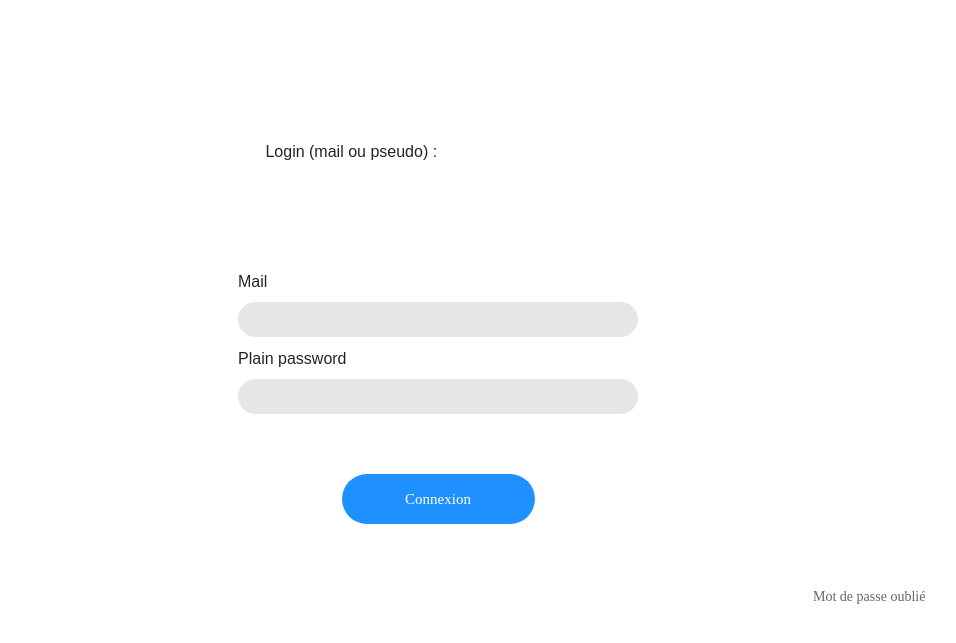
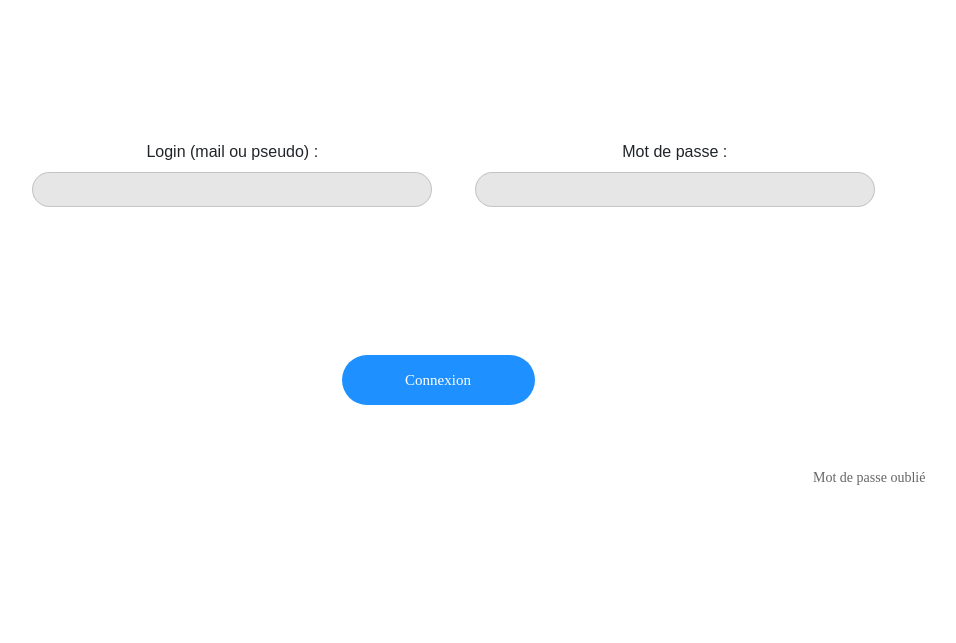
Before and after one commit to Thebault7/Sortie, a Symfony app: template templates/main/login.html.twig in a window 1280 px wide. Shown: the part 80-723 px from the top of the page, without its empty margins (202-1158 px from the left). Run offline with Twig, Linux system fonts and the light colour scheme; the template is opened without the code that fills it, so the values that code supplies are empty; form fields are guessed from the names that the template uses; some libraries are stand-ins or nearby versions; some web fonts are replaced.

Commit message:
vraie mise en page login

```diff
--- a/src/Controller/MainController.php
+++ b/src/Controller/MainController.php
@@ -26,13 +26,12 @@ class MainController extends Controller
         // last username entered by the user
         $lastUsername = $authenticationUtils->getLastUsername();
 
-        $loginForm = new Participant();
-        $form = $this->createForm(RegistrationFormType::class, $loginForm);
+//        $loginForm = new Participant();
+//        $form = $this->createForm(RegistrationFormType::class, $loginForm);
 
         return $this->render('main/login.html.twig', [
             'last_username' => $lastUsername,
             'error'         => $error,
-            'RegistrationForm' => $form->createView(),
         ]);
 
     }
--- a/templates/main/login.html.twig
+++ b/templates/main/login.html.twig
@@ -31,19 +31,18 @@ Connexion
 
             <div class="wrap-input1 validate-input">
                 <label for="login">Login (mail ou pseudo) :</label>
-                <input type="text" id="name" name="_username" value="{{ last_username}}"
-                       style="width: 200px;">
+                <input class="input1 form-control" type="text" id="name" name="_username" value="{{ last_username}}">
                 <span class="shadow-input1"></span>
             </div>
-        </div>
 
 
-{#                    <div class="wrap-input1 validate-input">#}
-{#                <label for="mdp">Mot de passe :</label>#}
-{#                <input type="password" id="name" name="_password">#}
-{#                        <span class="shadow-input1"></span>#}
-{#            </div>#}
 
+    <div class="wrap-input1 validate-input">
+                <label for="mdp">Mot de passe :</label>
+                <input class="input1 form-control" type="password" id="name" name="_password">
+                        <span class="shadow-input1"></span>
+            </div>
+    </div>
 
 
                     {#
@@ -52,23 +51,23 @@ Connexion
                         <input type="hidden" name="_target_path" value="/account"/>
                     #}
 
-                    {{ form_start(RegistrationForm, {label_attr: {class: 'contact1-form align-items-sm-center justify-content-center'}}) }}
+{#                    {{ form_start(RegistrationForm, {label_attr: {class: 'contact1-form align-items-sm-center justify-content-center'}}) }}#}
 
-                   <div class="wrap-input1 validate-input">
-                        {{ form_label(RegistrationForm.mail) }}
-                       {{ form_widget(RegistrationForm.mail, {'attr': {'class': 'input1'} }) }}
-                      {{ form_errors(RegistrationForm.mail) }}
-                      <span class="shadow-input1"></span>
-                   </div>
+{#                   <div class="wrap-input1 validate-input">#}
+{#                        {{ form_label(RegistrationForm.mail) }}#}
+{#                       {{ form_widget(RegistrationForm.mail, {'attr': {'class': 'input1'} }) }}#}
+{#                      {{ form_errors(RegistrationForm.mail) }}#}
+{#                      <span class="shadow-input1"></span>#}
+{#                   </div>#}
 
-                    <div class="wrap-input1 validate-input">
-                        {{ form_label(RegistrationForm.plainPassword) }}
-                        {{ form_widget(RegistrationForm.plainPassword, {'attr': {'class': 'input1'} }) }}
-                       {{ form_errors(RegistrationForm.plainPassword) }}
-                      <span class="shadow-input1"></span>
-                    </div>
+{#                    <div class="wrap-input1 validate-input">#}
+{#                        {{ form_label(RegistrationForm.plainPassword) }}#}
+{#                        {{ form_widget(RegistrationForm.plainPassword, {'attr': {'class': 'input1'} }) }}#}
+{#                       {{ form_errors(RegistrationForm.plainPassword) }}#}
+{#                      <span class="shadow-input1"></span>#}
+{#                    </div>#}
 
-                    {{ form_end(RegistrationForm) }}
+{#                    {{ form_end(RegistrationForm) }}#}
 
                     <div class="container-contact1-form-btn" style="margin: 60px" >
                         <button class="contact1-form-btn" type="submit">Connexion</button>
```
